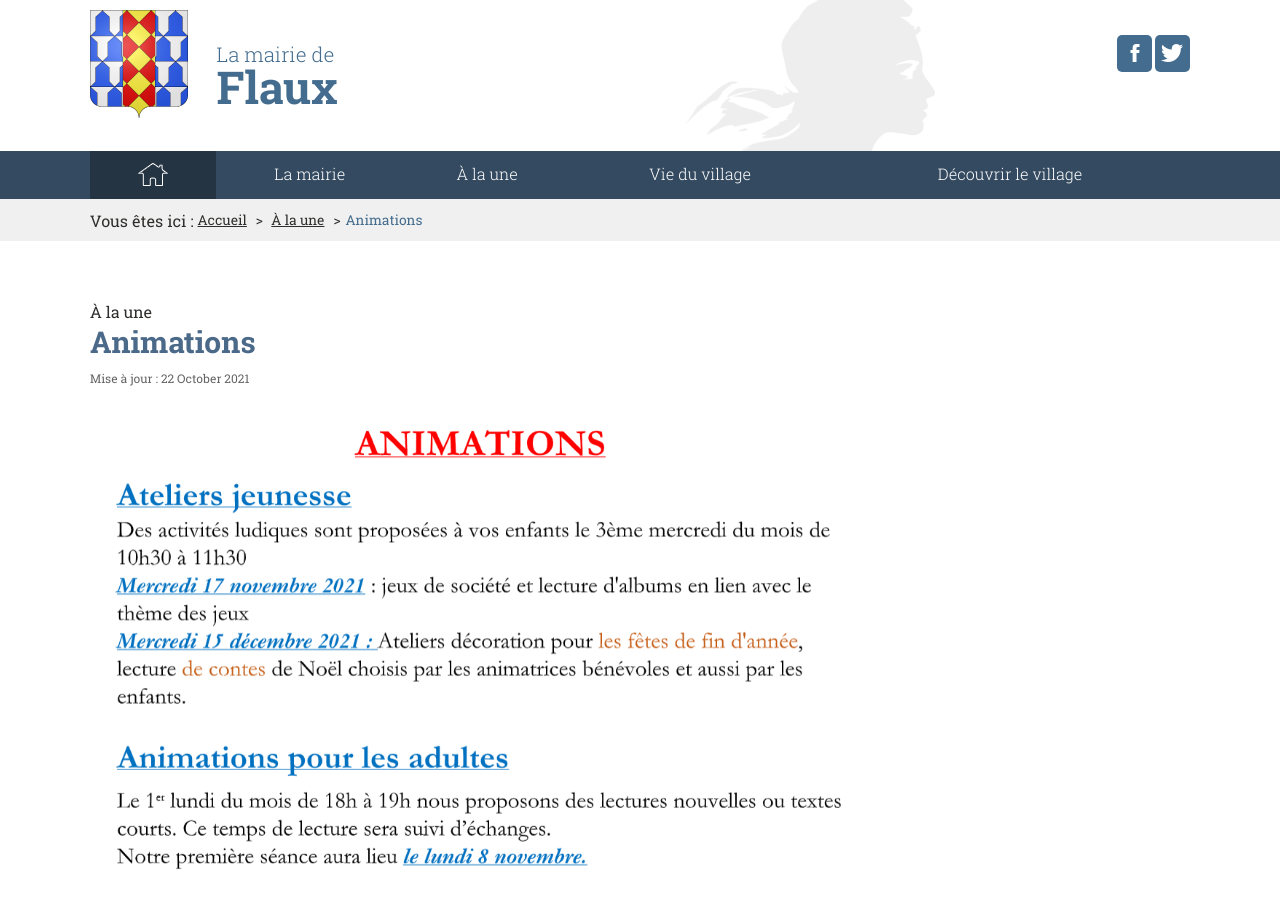
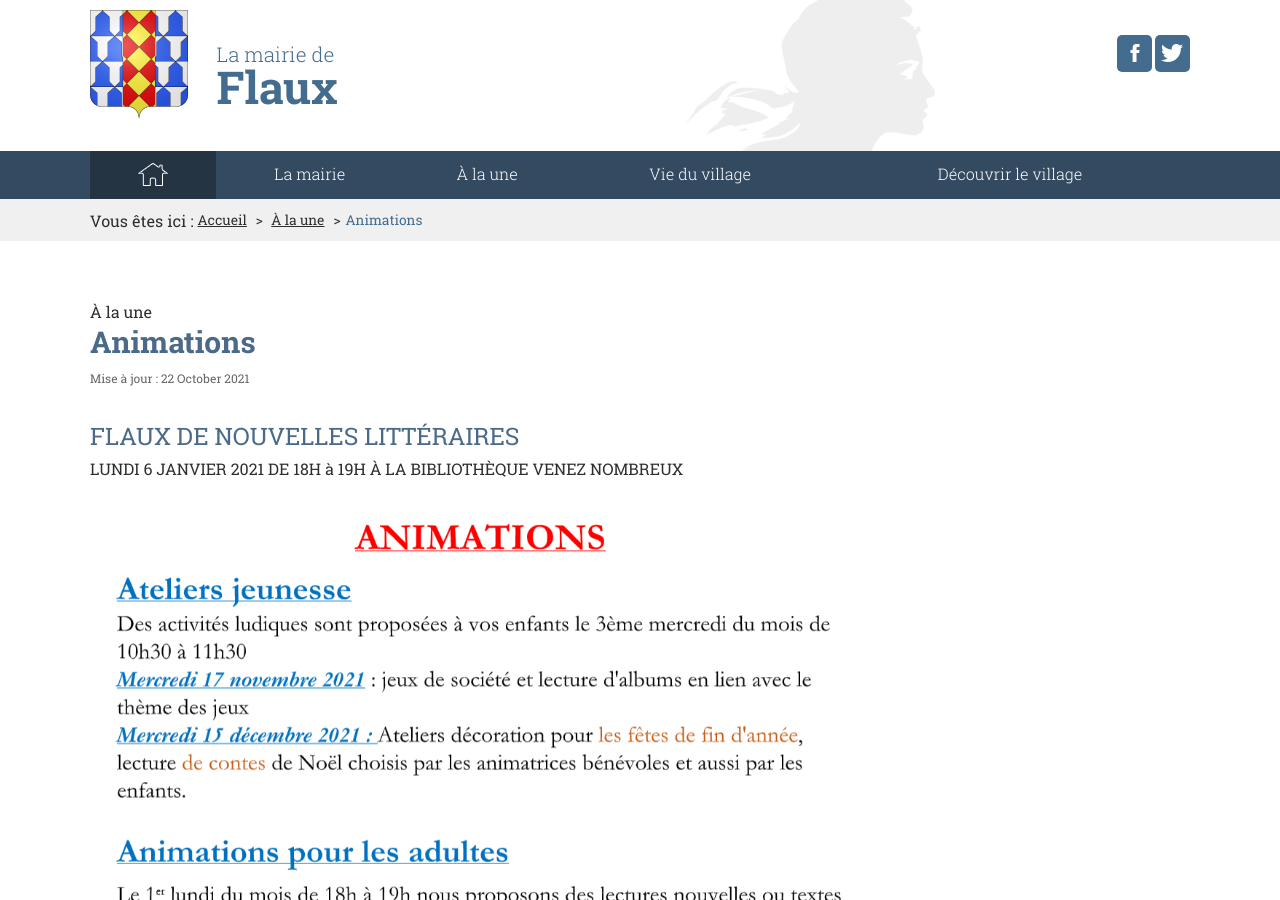
Before and after one commit to Flaux-Village/flaux-village.github.io, a Jekyll site: the page built from _actualites/animations.md, in a window 1280 px wide and 900 px high. Built offline with Jekyll 4.4.1, drawn with Linux system fonts in a browser that asks for light colours.

Commit message:
Update animations.md

```diff
--- a/_actualites/animations.md
+++ b/_actualites/animations.md
@@ -15,6 +15,9 @@ documents:
   addresse: /assets/documents/MAIRIE DE FLAUX_20211022_120301.png
 
 ---
-
+# FLAUX DE NOUVELLES LITTÉRAIRES
+LUNDI 6 JANVIER 2021 DE 18H à 19H
+À LA BIBLIOTHÈQUE
+VENEZ NOMBREUX
 
 ![Animations Flaux](/assets/flyer/Screenshot from 2021-10-22 11-33-40.png){:class="img-responsive"}
```
